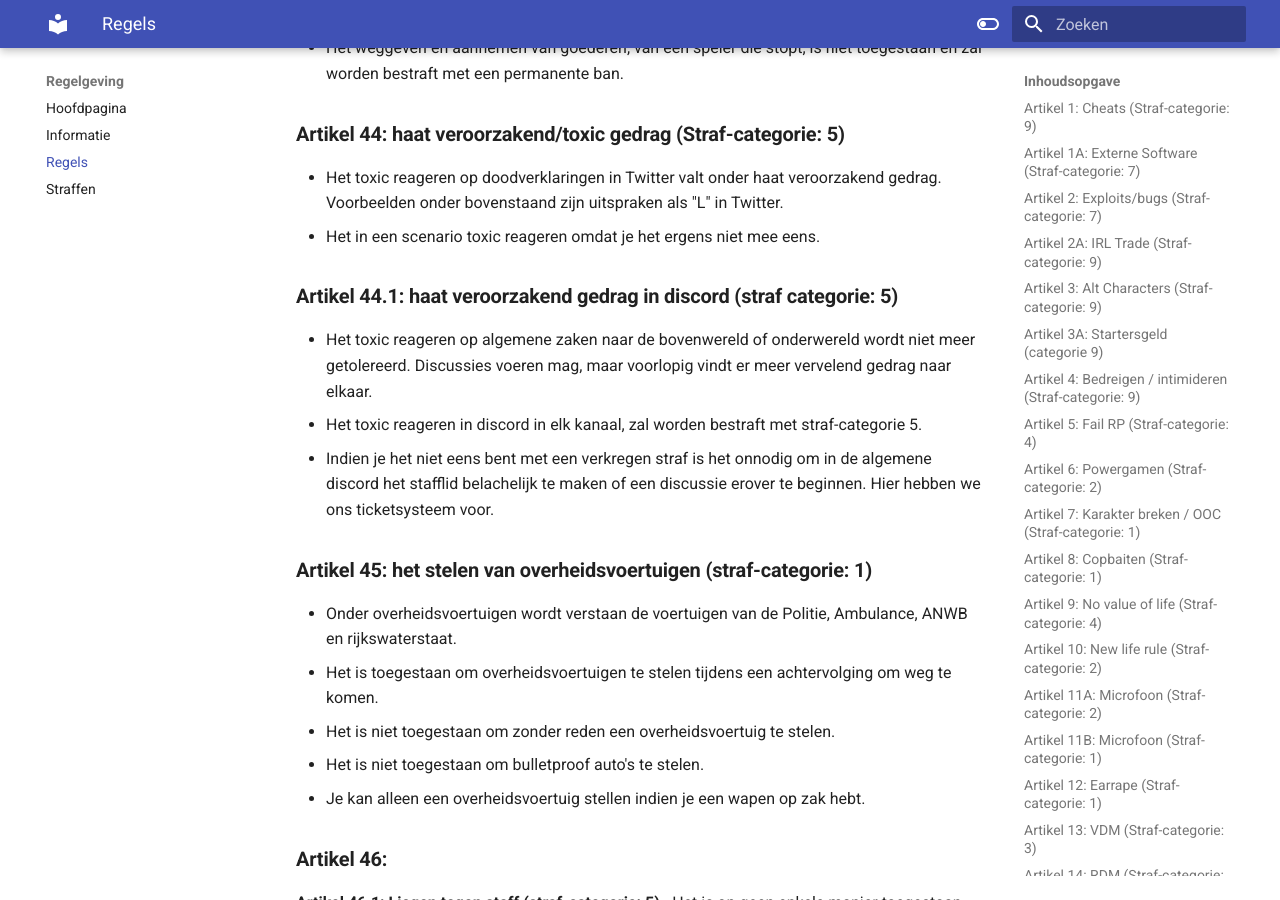
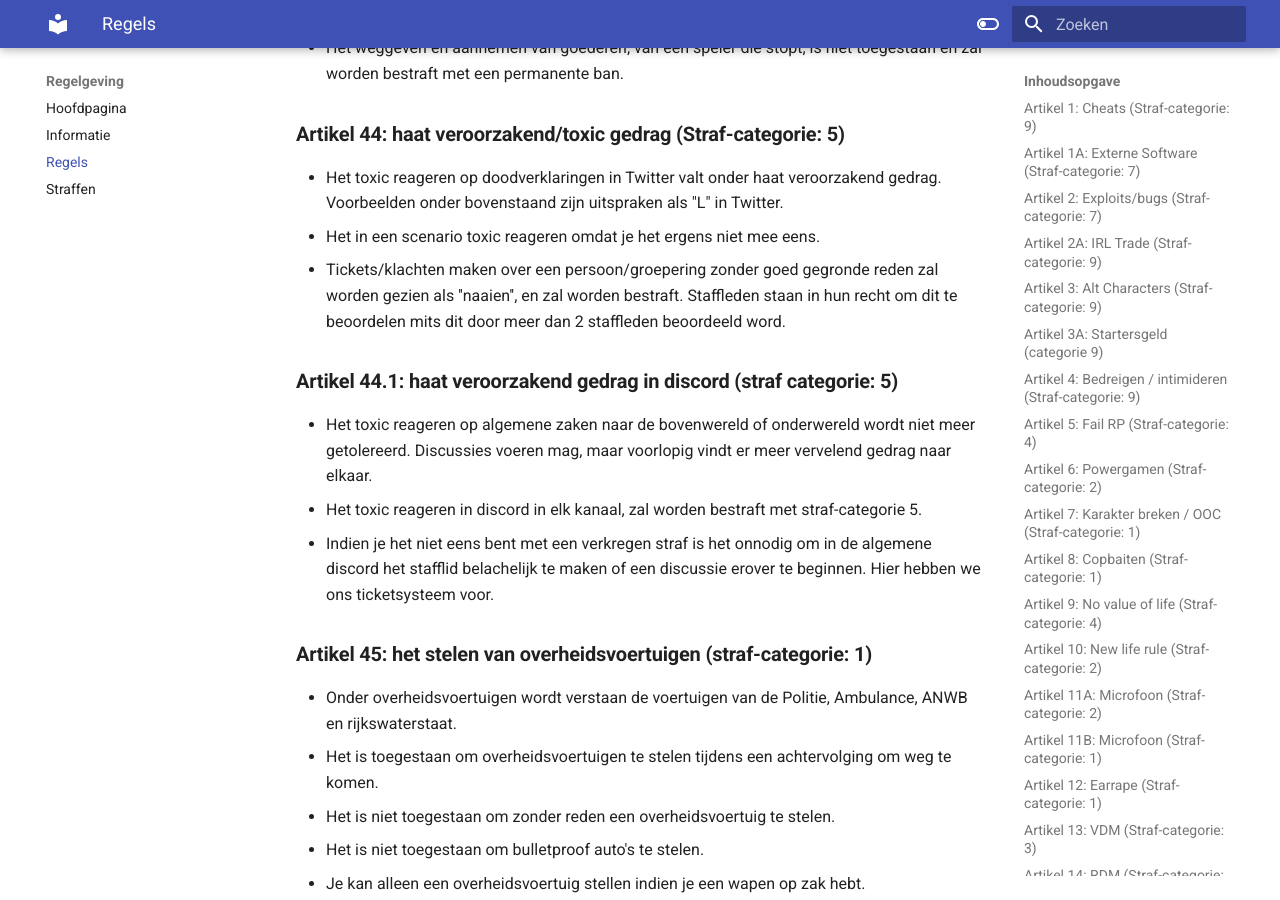
Before and after one commit to ZuiderVeenRP/apv, an MkDocs documentation site: the page built from docs/algemeen.md, in a window 1280 px wide and 900 px high, scrolled down 18424 px. Built offline with MkDocs 1.6.1 and Material for MkDocs 9.7.7, drawn with Linux system fonts in a browser that asks for light colours; comment, search, counter and statistics services are not loaded.

Commit message:
Update algemeen.md

```diff
--- a/docs/algemeen.md
+++ b/docs/algemeen.md
@@ -407,6 +407,8 @@
 - Het toxic reageren op doodverklaringen in Twitter valt onder haat veroorzakend gedrag.
 Voorbeelden onder bovenstaand zijn uitspraken als "L" in Twitter.
 - Het in een scenario toxic reageren omdat je het ergens niet mee eens.
+- Tickets/klachten maken over een persoon/groepering zonder goed gegronde reden zal worden gezien als ''naaien'', en zal worden bestraft.
+  Staffleden staan in hun recht om dit te beoordelen mits dit door meer dan 2 staffleden beoordeeld word.
 
 ### **Artikel 44.1: haat veroorzakend gedrag in discord (straf categorie: 5)**
 - Het toxic reageren op algemene zaken naar de bovenwereld of onderwereld wordt niet meer getolereerd.
```
